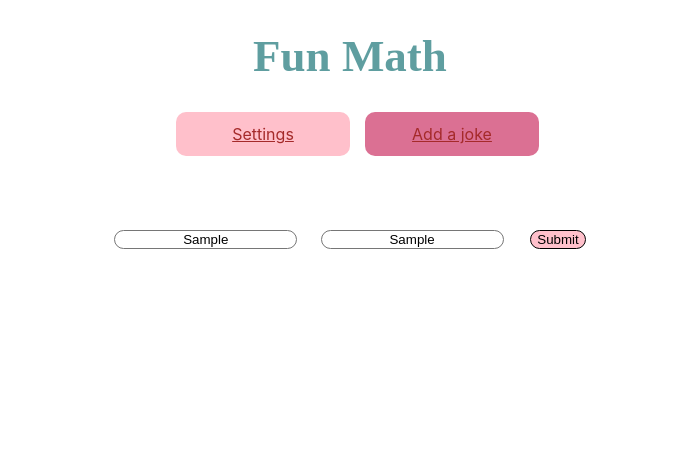
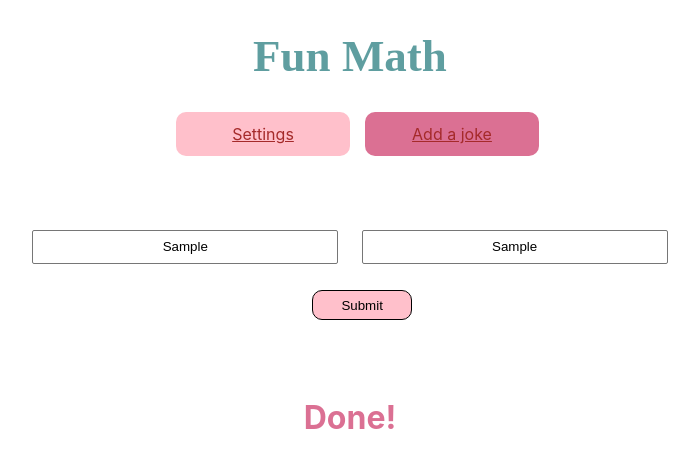
Before and after one commit to shnatya/math-fun-project, a React (Create React App) app: page /addajoke in a window 1280 px wide. Both pictures are taken after typing "Sample", "Sample" into the empty fields and a click on the button "Submit". Shown: the top 468 px of the page, without its empty margins (290-989 px from the left). Built offline with nearby package versions, Linux system fonts and the light colour scheme; no server answers; data requests are answered from the project's data file.

Commit message:
Render message Done! but got warning. Check input of question and answer, alert message if length is 0

```diff
--- a/db.json
+++ b/db.json
@@ -91,23 +91,23 @@
       "answer": "stop_picking_on_me"
     },
     {
-      "question": "How are you?",
-      "answer": "Good",
+      "question": "1",
+      "answer": "2",
       "id": 19
     },
     {
-      "question": "What is your name?",
-      "answer": "Nastya",
+      "question": "4",
+      "answer": "4",
       "id": 20
     },
     {
-      "question": "How old are you?",
-      "answer": "twelve",
+      "question": "4",
+      "answer": "4",
       "id": 21
     },
     {
-      "question": "What do you like?",
-      "answer": "apples",
+      "question": "What is the stinkiest place but not a garbage can?",
+      "answer": "it_is_the_nose",
       "id": 22
     }
   ]
--- a/src/App.js
+++ b/src/App.js
@@ -9,7 +9,8 @@ import Joke from './Joke';
 function App() {
   const [jokesDB, setJokesDB] = useState([])
   const [jokeIndex, setJokeIndex] = useState(0)
-  const [resetOn, setResetOn] = useState(false)
+  const [resetOn, setResetOn] = useState(false) //reset inputs in LetterCqrds
+  const [isAdded, setAdded] = useState(false)
   const [settings, setSettings] = useState({
     min: 1,
     max: 100,
@@ -36,13 +37,15 @@ function App() {
   //refresh input value for next joke and go to the next joke
   function handleNextJoke() {
     setResetOn(true)
-
     const DBlength = jokesDB.length;
     if(jokeIndex === DBlength - 2 || jokeIndex < DBlength - 2) {
       setJokeIndex(jokeIndex + 1);
     }else {
       setJokeIndex(0)
     }
+  }
+  function handleAdded() {
+    setAdded(false)
   }
   function addNewJoke(newJoke) {
     fetch("http://localhost:3000/jokes",{
@@ -53,19 +56,21 @@ function App() {
       body: JSON.stringify(newJoke),
     })
     .then(res => res.json())
-    .then(newItem => setJokesDB([...jokesDB, newItem])
-
-    )
+    .then(newItem => {
+      setJokesDB([...jokesDB, newItem])
+      //alert("Your joke has been added to the database!")
+      setAdded(true)
+    })
   }
   return (
     <div className="App">
       <Header />
       <Switch>
         <Route exact path='/settings'>
-          <Settings settings={settings} setValue={setValue}/>
+          <Settings settings={settings} setValue={setValue} handleAdded={handleAdded}/>
         </Route>
         <Route exact path='/addajoke'>
-          <NewJokeForm addNewJoke={addNewJoke}/>
+          <NewJokeForm addNewJoke={addNewJoke} isAdded={isAdded}/>
         </Route>
         <Route exact path="/joke">
           <Joke joke={jokeToDisplay} settings={settings} handleNextJoke={handleNextJoke}
--- a/src/Circle.js
+++ b/src/Circle.js
@@ -4,9 +4,9 @@ function Circle({ obj }) {
   const {letter, total} = obj;
     return (
         <div>
-            {obj.rightAnswer ? <h1 className="font letter-bottom">{letter}</h1> : null}
+            {obj.rightAnswer ? <h1 className="font-letter letter-bottom">{letter}</h1> : null}
             <h1 style={{color: "palevioletred"}} className="dash-top">▁▁▁</h1>
-            <h2 className="font">{total}</h2>
+            <h2 className="font-letter">{total}</h2>
         </div>
     )
 }
--- a/src/Header.js
+++ b/src/Header.js
@@ -16,7 +16,7 @@ function Header() {
 
     return (
         <div className="bottom">
-            <h1 className="font font-size">
+            <h1 className="font-fun-math font-size">
                 Fun Math
             </h1>
             <NavLink
--- a/src/Joke.js
+++ b/src/Joke.js
@@ -66,6 +66,7 @@ function Joke({ joke, settings, handleNextJoke, resetOn, handleReset }) {
         if(parseInt(answer) === obj.total) {
             const workingArray = arrayOfObjectsForLetters.map(objLetter => {
                 if(obj.id === objLetter.id){
+                    console.log("Right answer!")
                     return {
                         ...objLetter,
                         rightAnswer: true,
@@ -79,7 +80,7 @@ function Joke({ joke, settings, handleNextJoke, resetOn, handleReset }) {
         <>
             <h1 className="arrow" onClick={onClick}>&#11157;</h1>
             <div className="border-joke">
-                <h1 className="font">{question}</h1>
+                <h1 className="font-letter">{question}</h1>
                 <Letters shuffledArray={shuffledArray} checkTotal={checkTotal} settings={settings}
                          resetOn={resetOn} handleReset={handleReset}/>
                 <Answer arrayOfObjectsForLetters={arrayOfObjectsForLetters} />
--- a/src/LetterCard.js
+++ b/src/LetterCard.js
@@ -18,8 +18,8 @@ function LetterCard({ obj, sendData, resetOn, handleReset }) {
     return (
         <div className='margin border'>
             <form >
-                <h1 className="font">{obj.letter}</h1>
-                <h2 className='margin font'>{obj.max} {obj.sign} {obj.min}</h2>
+                <h1 className="font-letter">{obj.letter}</h1>
+                <h2 className='margin font-letter'>{obj.max} {obj.sign} {obj.min}</h2>
                 <input onChange={onChange} className='margin input' type="text" name="answer"
                                     autoComplete="off" placeholder="?" value={inputValue}/>
             </form>
--- a/src/NewJokeForm.js
+++ b/src/NewJokeForm.js
@@ -1,13 +1,25 @@
 import React, { useState } from "react";
 
-function NewJokeForm({ addNewJoke}) {
+function NewJokeForm({ addNewJoke, isAdded }) {
+    //const [] = useState("")
     const [newJoke, setNewJoke] = useState({
         question: "",
         answer: "",
     })
     function onSubmit(event) {
         event.preventDefault()
-        addNewJoke(newJoke)
+        if((newJoke.question.length === 0) && (newJoke.answer.length === 0))  {
+            alert("Your question and answer should have at least one letter.")
+        }
+        else if(newJoke.answer.length === 0) {
+            alert("Your answer should have at least one letter.")
+        }
+        else if(newJoke.question.length === 0) {
+            alert("Your question should have at least one letter.")
+        }
+        else{
+            addNewJoke(newJoke)
+        }
     }
     function onChange(event) {
         setNewJoke({
@@ -17,15 +29,16 @@ function NewJokeForm({ addNewJoke}) {
     }
     return (
         <form onSubmit={onSubmit}>
-            <input className="margin input" onChange={onChange} type="text" name="question"
+            <input className="margin input-joke" onChange={onChange} type="text" name="question"
                     placeholder="Type in your question ..." value={newJoke.question}
                     autoComplete="off" />
-            <input className="margin input" onChange={onChange} type="text" name="answer"
+            <input className="margin input-joke" onChange={onChange} type="text" name="answer"
                     placeholder="Type in your answer ..." value={newJoke.answer}
                     autoComplete="off" style={{marginLeft: "10px"}}/>
-            <button className="margin input" style={{background: "pink"}} type="submit">Submit</button>
+            <button className="margin button-submit" style={{background: "pink"}} type="submit">Submit</button>
+            {isAdded ? <h1 className="top" style={{visibility: "visible"}}>Done!</h1> : <h1 style={{visibility: "hidden"}}>Done!</h1>}
         </form>
     )
 }
-
+//
 export default NewJokeForm;
--- a/src/Settings.js
+++ b/src/Settings.js
@@ -11,9 +11,10 @@ const linkStyles = {
     borderRadius: "10px",
 }
 
-function Settings({ settings, setValue }) {
+function Settings({ settings, setValue, handleAdded }) {
+    const {min, max, operation} = settings
 
-    const {min, max, operation} = settings
+    handleAdded()
 
     function handleValue(event){
         setValue(event.target.name, event.target.value)
@@ -24,7 +25,7 @@ function Settings({ settings, setValue }) {
         <div className="settings">
 
             <label className="lable">Min value: </label>
-            <input style={{marginRight: "100px"}} onChange={handleValue} name="min" type="number" value={min} placeholder="Min value" />
+            <input onChange={handleValue} name="min" type="number" value={min} placeholder="Min value" style={{marginRight: "100px"}} />
             <label className="lable">Max value: </label>
             <input onChange={handleValue} name="max" type="number" value={max} placeholder="Max value" />
             <div style={{display: "grid"}} className="settings">
--- a/src/index.css
+++ b/src/index.css
@@ -50,8 +50,16 @@ code {
 .bottom{
   padding-bottom: 10px;
 }
-.font{
+.top{
+  padding-top: 100px;
+  color:palevioletred;
+}
+.font-fun-math{
   font-family:cursive;
+  color: cadetblue;
+}
+.font-letter{
+  font-family:'Times New Roman', Times, serif;
   color: cadetblue;
 }
 .circle-container {
@@ -73,7 +81,7 @@ code {
 }
 .lable{
   font-size: 25px;
-  font-family:cursive;
+  font-family:'Times New Roman', Times, serif;
   color: cadetblue;
 }
 .settings{
@@ -87,3 +95,25 @@ code {
   margin-left: 1350px;
   display: flex;
 }
+.input-joke{
+  border-style: solid;
+  border-width: 1px;
+  border-radius: 2px;
+  height: 30px;
+  width: 300px;
+  text-align: center;
+
+}
+.button-submit{
+  display: grid;
+  border-style: solid;
+  border-width: 1px;
+  border-radius: 10px;
+  height: 30px;
+  width: 100px;
+  position: absolute;
+  left: 46%;
+  text-align: center;
+  display: table-cell;
+  vertical-align: middle;
+}
```
